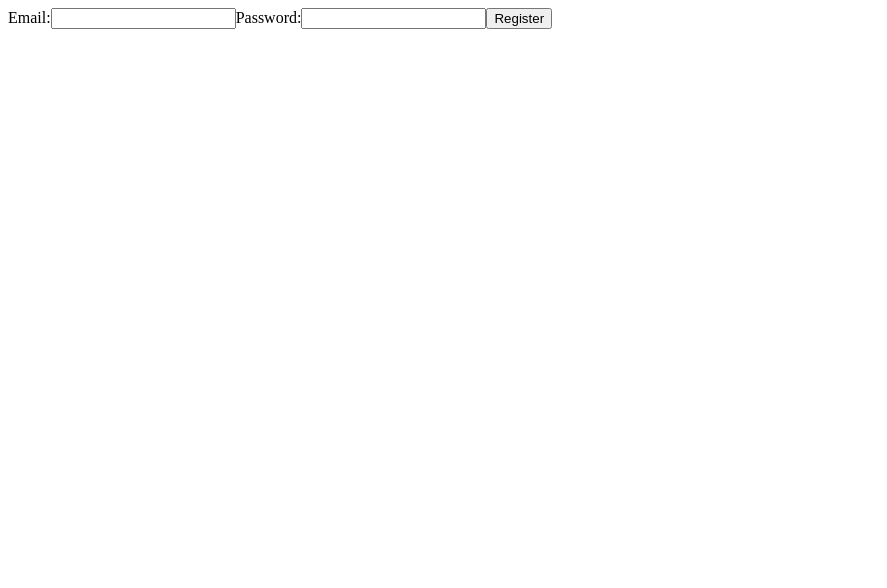
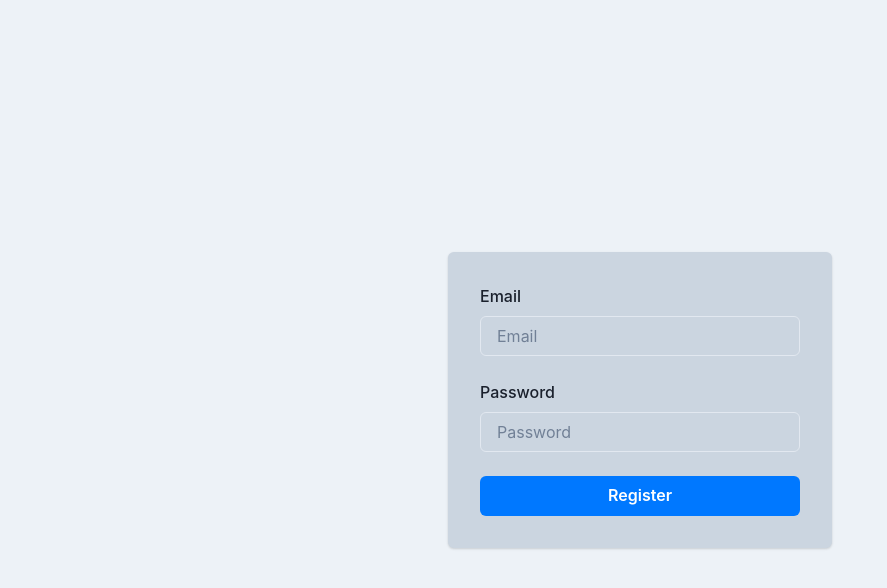
Before and after one commit to SaidHoja/creditsnap, a Next.js app: page /register in a window 1280 px wide. Shown: the top 588 px of the page, without its empty margins (0-887 px from the left). Built offline with nearby package versions, Linux system fonts and the light colour scheme; no server answers.

Commit message:
end of branch

```diff
--- /dev/null
+++ b/config/fireBaseAuthContext.js
@@ -0,0 +1,30 @@
+import { createContext, useContext, useState, useEffect } from 'react';
+import { auth } from './firebase';
+
+const FirebaseAuthContext = createContext(null);
+
+export const FirebaseAuthProvider = ({ children }) => {
+  const [user, setUser] = useState(null);
+  const [loading, setLoading] = useState(true);
+
+  useEffect(() => {
+    const unsubscribe = auth.onAuthStateChanged((firebaseUser) => {
+      setUser(firebaseUser);
+      setLoading(false);
+    });
+
+    return () => {
+      unsubscribe();
+    };
+  }, []);
+
+  return (
+    <FirebaseAuthContext.Provider value={{ user, loading }}>
+      {children}
+    </FirebaseAuthContext.Provider>
+  );
+};
+
+export const useFirebaseAuth = () => {
+  return useContext(FirebaseAuthContext);
+};
--- a/config/withAuth.js
+++ b/config/withAuth.js
@@ -1,5 +1,6 @@
 import React, { useEffect, useState } from 'react';
 import { useRouter } from 'next/router';
+
 import { auth } from 'config/firebase';
 
 const withAuth = (WrappedComponent) => {
--- a/pages/_app.js
+++ b/pages/_app.js
@@ -1,13 +1,15 @@
-import { useEffect } from 'react';
-import withAuth from 'config/withAuth';
+import { ChakraProvider } from '@chakra-ui/react';
+import { FirebaseAuthProvider } from 'config/firebaseAuthContext';
+import '../styles/globals.css';
 
 function MyApp({ Component, pageProps }) {
-  useEffect(() => {
-    console.log('App component mounted');
-  }, []);
-
-  const AuthComponent = withAuth(Component);
-  return <Component {...pageProps} />;
+  return (
+    <ChakraProvider>
+      <FirebaseAuthProvider>
+        <Component {...pageProps} />
+      </FirebaseAuthProvider>
+    </ChakraProvider>
+  );
 }
 
 export default MyApp;
--- a/pages/index.js
+++ b/pages/index.js
@@ -2,11 +2,11 @@ import Head from 'next/head'
 import Image from 'next/image'
 import { Inter } from 'next/font/google'
 import styles from '@/styles/Home.module.css'
-import withAuth from 'config/withAuth';
+import withAuthRedirect from 'config/withAuthRedirect';
 
 const inter = Inter({ subsets: ['latin'] })
 
-export default function Home() {
+export default withAuthRedirect(function Home() {
   return (
     <>
       <Head>
@@ -121,4 +121,4 @@ export default function Home() {
       </main>
     </>
   )
-}
+})
--- a/pages/register.js
+++ b/pages/register.js
@@ -1,6 +1,16 @@
 import { useState } from 'react';
 import { useRouter } from 'next/router';
 import { getAuth, createUserWithEmailAndPassword } from 'firebase/auth';
+import {
+  Box,
+  Button,
+  Center,
+  FormControl,
+  FormLabel,
+  Input,
+  VStack,
+  Text,
+} from '@chakra-ui/react';
 
 const Register = () => {
   const [email, setEmail] = useState('');
@@ -20,18 +30,46 @@ const Register = () => {
   };
 
   return (
-    <form onSubmit={handleRegister}>
-      <label>
-        Email:
-        <input type="email" value={email} onChange={(event) => setEmail(event.target.value)} />
-      </label>
-      <label>
-        Password:
-        <input type="password" value={password} onChange={(event) => setPassword(event.target.value)} />
-      </label>
-      {error && <p>{error}</p>}
-      <button type="submit">Register</button>
-    </form>
+    <Center minH="100vh" bg="gray.100">
+      <Box
+        w="sm"
+        p="8"
+        borderRadius="md"
+        bg="gray.300"
+        boxShadow="base"
+      >
+        <VStack as="form" onSubmit={handleRegister} spacing="6">
+          <FormControl id="email">
+            <FormLabel colorScheme="messenger">Email</FormLabel>
+            <Input
+              type="email"
+              colorScheme="messenger"
+              placeholder="Email"
+              value={email}
+              onChange={(event) => setEmail(event.target.value)}
+            />
+          </FormControl>
+          <FormControl id="password">
+            <FormLabel colorScheme="messenger">Password</FormLabel>
+            <Input
+              type="password"
+              colorScheme="messenger"
+              placeholder="Password"
+              value={password}
+              onChange={(event) => setPassword(event.target.value)}
+            />
+          </FormControl>
+          {error && (
+            <Text color="red.500" fontSize="sm" textAlign="center">
+              {error}
+            </Text>
+          )}
+          <Button type="submit" colorScheme="messenger" width="100%">
+            Register
+          </Button>
+        </VStack>
+      </Box>
+    </Center>
   );
 };
 
```
Also changed, not shown: config/withAuthRedirect.js (added, +24 -0 lines), pages/login.js (+50 -15 lines).
